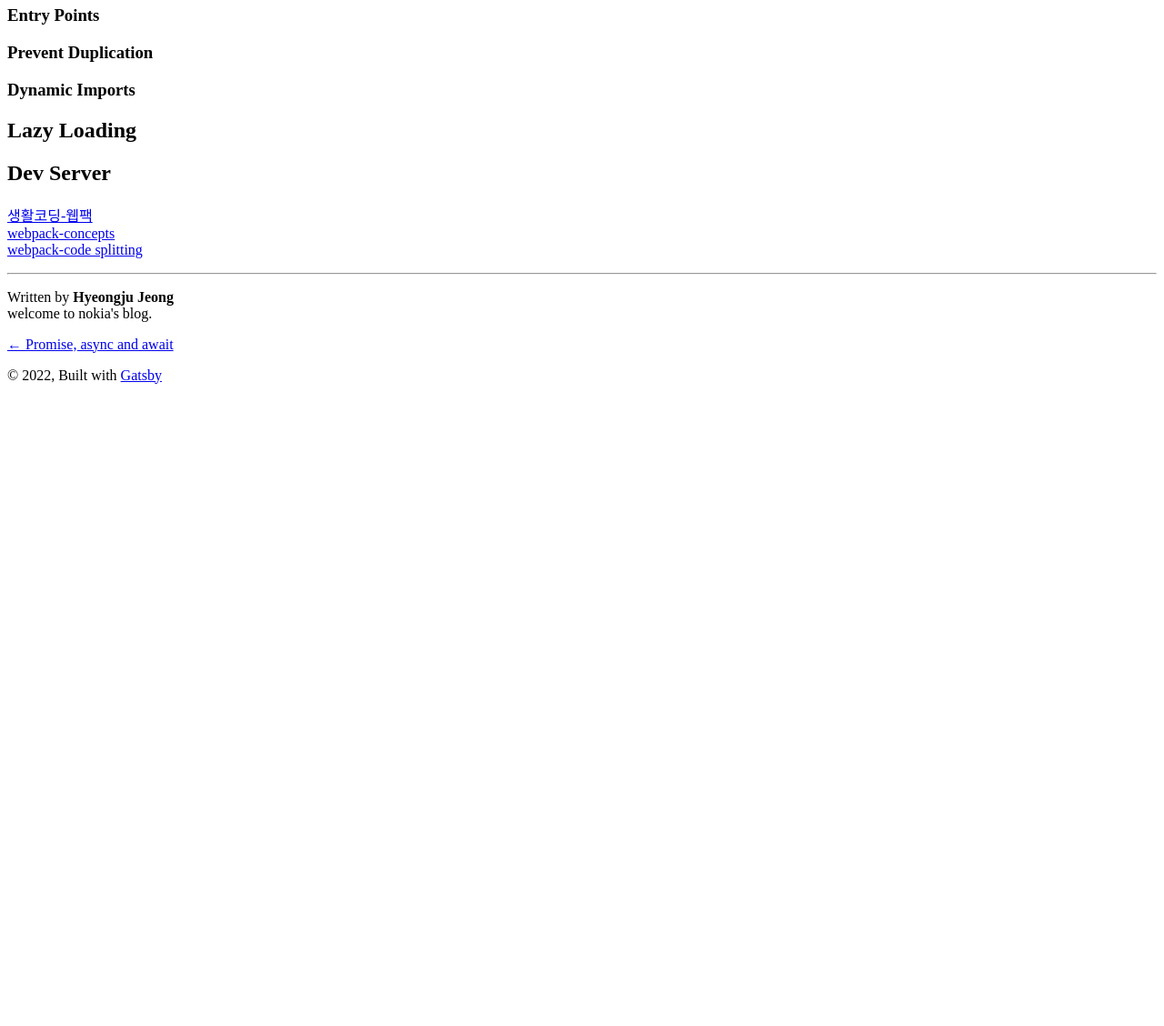
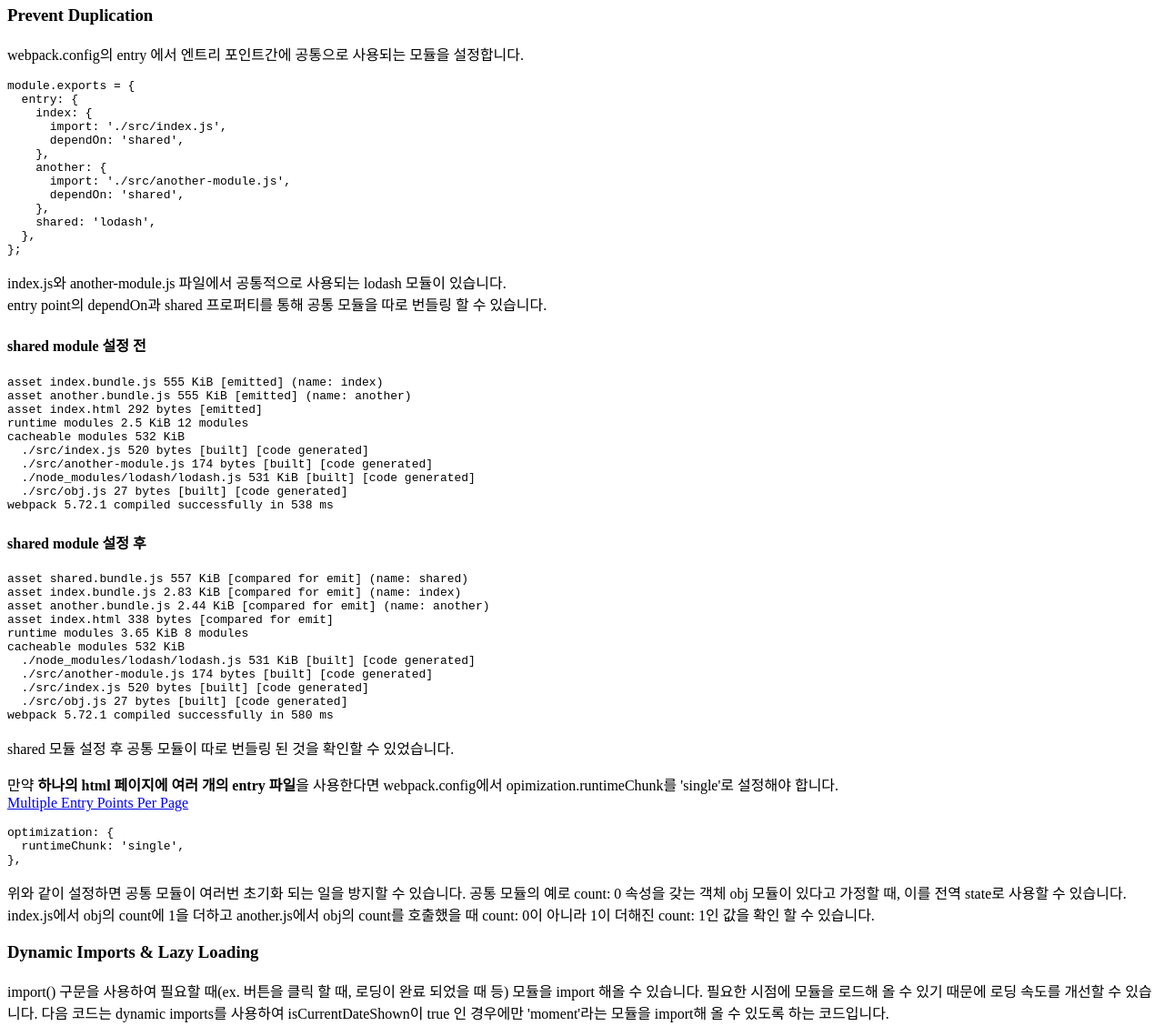
Before and after one commit to nokiahub/nokiahub.name, a Gatsby site: page /dev/webpack/ in a window 1280 px wide. Shown: the part 1060-2188 px from the top of the page at 91% size. Before the commit the page ends 1490 px from the top, so only its background shows below. Built offline with nearby package versions, Linux system fonts and the light colour scheme; Gatsby itself is replaced by a stand-in of ours; some packages are replaced by stand-ins of ours; code samples lack their colours.

Commit message:
webpack.md 내용 업데이트

````diff
--- a/content/blog/dev/webpack.md
+++ b/content/blog/dev/webpack.md
@@ -33,14 +33,107 @@ loader를 사용하여 다른 자원(html, css, images, 폰트 등)을 웹팩이
 ## Code Splitting
 코드를 여러 개의 번들로 쪼개고, 필요할 때 로드할 수 있도록 합니다.<br>
 code splitting에는 보통 3가지 방법이 있습니다.<br>
-### Entry Points
 
 ### Prevent Duplication
-### Dynamic Imports
+webpack.config의 entry 에서 엔트리 포인트간에 공통으로 사용되는 모듈을 설정합니다.<br>
+```javascript
+module.exports = {
+  entry: {
+    index: {
+      import: './src/index.js',
+      dependOn: 'shared',
+    },
+    another: {
+      import: './src/another-module.js',
+      dependOn: 'shared',
+    },
+    shared: 'lodash',
+  },
+};
+```
+index.js와 another-module.js 파일에서 공통적으로 사용되는 lodash 모듈이 있습니다.<br>
+entry point의 dependOn과 shared 프로퍼티를 통해 공통 모듈을 따로 번들링 할 수 있습니다.<br>
 
-## Lazy Loading
+#### shared module 설정 전
+```bash
+asset index.bundle.js 555 KiB [emitted] (name: index)
+asset another.bundle.js 555 KiB [emitted] (name: another)
+asset index.html 292 bytes [emitted]
+runtime modules 2.5 KiB 12 modules
+cacheable modules 532 KiB
+  ./src/index.js 520 bytes [built] [code generated]
+  ./src/another-module.js 174 bytes [built] [code generated]
+  ./node_modules/lodash/lodash.js 531 KiB [built] [code generated]
+  ./src/obj.js 27 bytes [built] [code generated]
+webpack 5.72.1 compiled successfully in 538 ms
+```
+#### shared module 설정 후
+```shell
+asset shared.bundle.js 557 KiB [compared for emit] (name: shared)
+asset index.bundle.js 2.83 KiB [compared for emit] (name: index)
+asset another.bundle.js 2.44 KiB [compared for emit] (name: another)
+asset index.html 338 bytes [compared for emit]
+runtime modules 3.65 KiB 8 modules
+cacheable modules 532 KiB
+  ./node_modules/lodash/lodash.js 531 KiB [built] [code generated]
+  ./src/another-module.js 174 bytes [built] [code generated]
+  ./src/index.js 520 bytes [built] [code generated]
+  ./src/obj.js 27 bytes [built] [code generated]
+webpack 5.72.1 compiled successfully in 580 ms
+```
 
-## Dev Server
+shared 모듈 설정 후 공통 모듈이 따로 번들링 된 것을 확인할 수 있었습니다.<br>
+
+만약 **하나의 html 페이지에 여러 개의 entry 파일**을 사용한다면 webpack.config에서 opimization.runtimeChunk를 'single'로 설정해야 합니다.<br>
+[Multiple Entry Points Per Page](https://bundlers.tooling.report/code-splitting/multi-entry/)<br>
+```javascript
+optimization: {
+  runtimeChunk: 'single',
+},
+```
+위와 같이 설정하면 공통 모듈이 여러번 초기화 되는 일을 방지할 수 있습니다. 공통 모듈의 예로 count: 0 속성을 갖는 객체 obj 모듈이 있다고 가정할 때, 이를 전역 state로 사용할 수 있습니다. index.js에서 obj의 count에 1을 더하고 another.js에서 obj의 count를 호출했을 때 count: 0이 아니라 1이 더해진 count: 1인 값을 확인 할 수 있습니다.<br>
+
+### Dynamic Imports & Lazy Loading
+import() 구문을 사용하여 필요할 때(ex. 버튼을 클릭 할 때, 로딩이 완료 되었을 때 등) 모듈을 import 해올 수 있습니다. 필요한 시점에 모듈을 로드해 올 수 있기 때문에 로딩 속도를 개선할 수 있습니다. 다음 코드는 dynamic imports를 사용하여 isCurrentDateShown이 true 인 경우에만 'moment'라는 모듈을 import해 올 수 있도록 하는 코드입니다.<br>
+```javascript
+async function getComponent() {
+  const element = document.createElement('div');
+  const isCurrentDateShown = false;
+
+  if (isCurrentDateShown) {
+    const { default: moment } = await import('moment');
+
+    element.innerHTML = moment().format();
+  }
+
+  return element;
+}
+
+getComponent().then((component) => {
+  document.body.appendChild(component);
+});
+```
+
+다음 코드는 버튼을 클릭 했을 경우 동적으로 moment 모듈을 import해오는 코드입니다.<br>
+페이지 초기 로드시에는 moment 모듈에 대한 chunk를 로드하지 않고, 버튼을 클릭했을 때만 개발자 도구의 네트워크 창에서 moment 모듈이 로드되는 것을 확인하였습니다.<br>
+```javascript
+async function getButtonComponent() {
+  const button = document.createElement('button');
+
+  button.innerText = 'click me';
+  button.onclick = async () => {
+    const { default: moment } = await import('moment');
+
+    alert(moment().format());
+  }
+
+  return button;
+}
+
+getButtonComponent().then((component) => {
+  document.body.appendChild(component);
+});
+```
 [생활코딩-웹팩](https://opentutorials.org/module/4566)<br>
 [webpack-concepts](https://webpack.js.org/concepts/)<br>
 [webpack-code splitting](https://webpack.js.org/guides/code-splitting/)<br>
````
